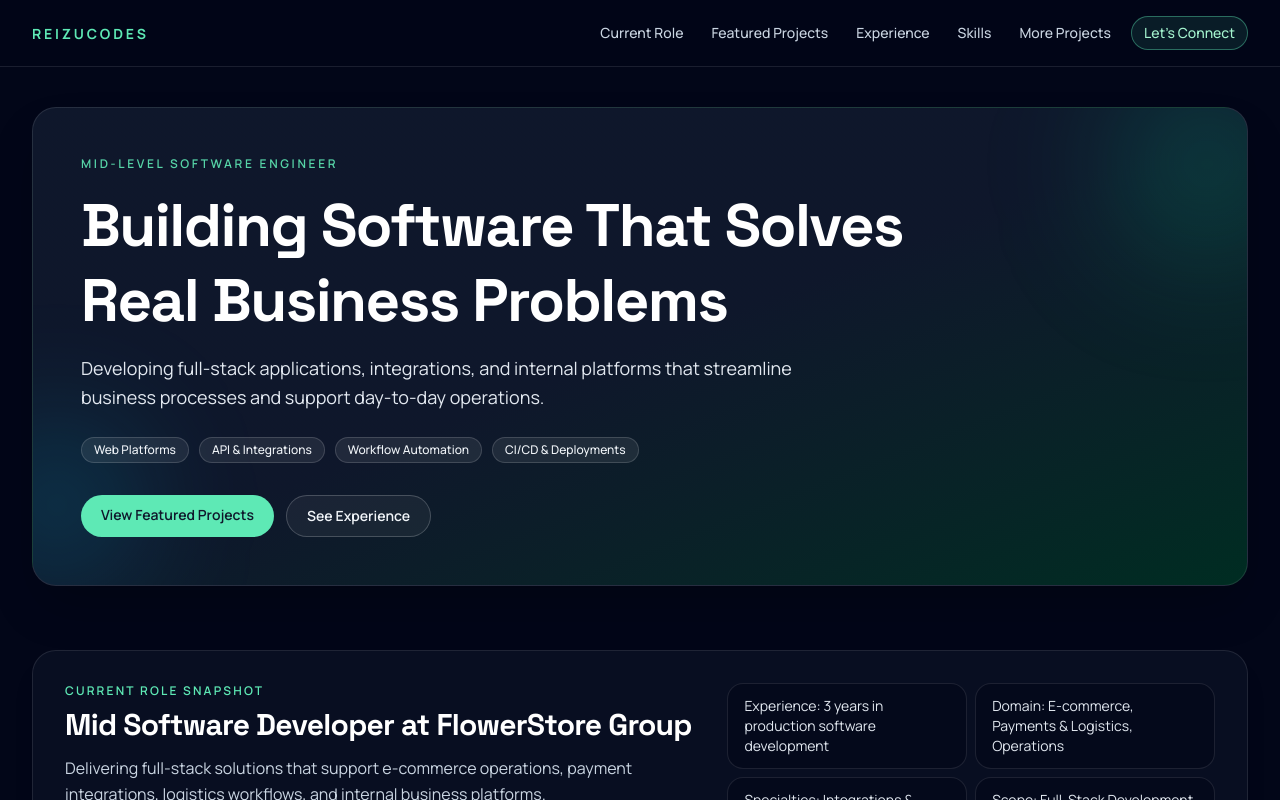
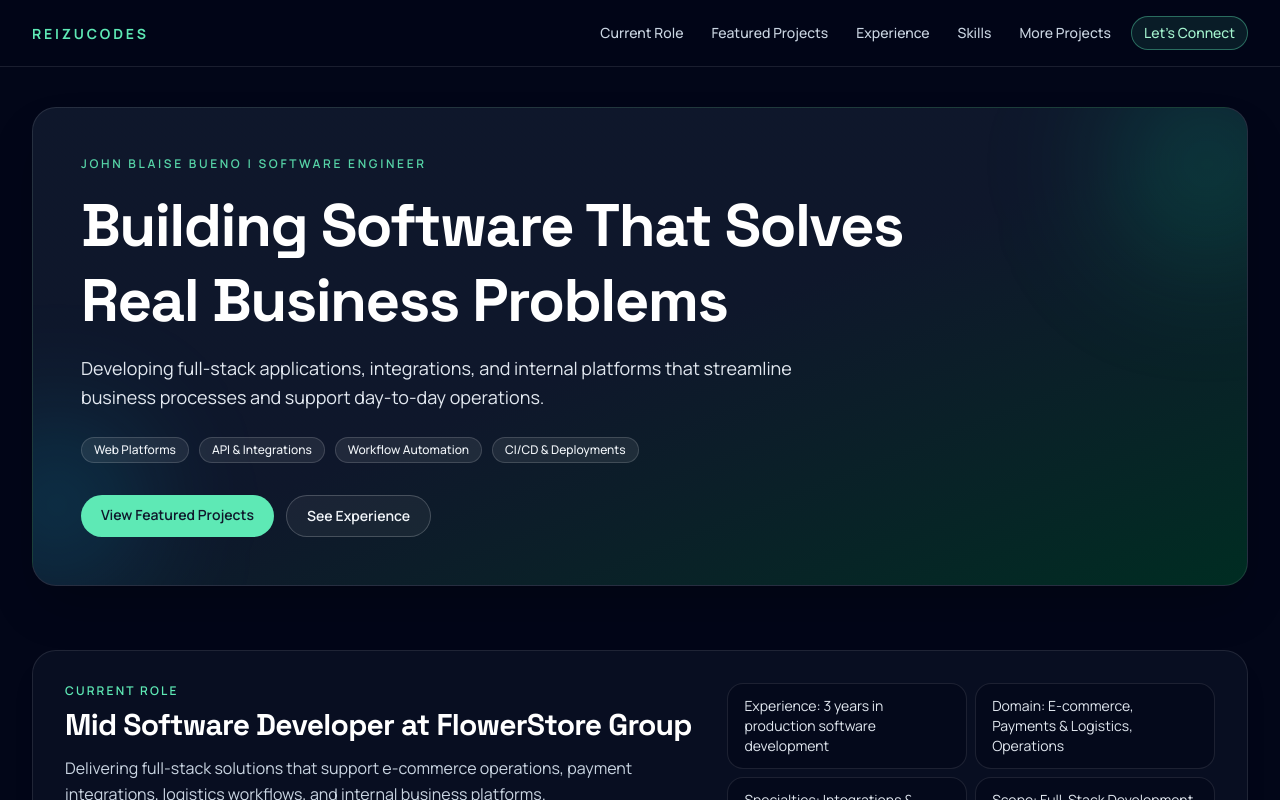
Before and after one commit to reizucodes/portfolio-html, a Vue app: page / in a window 1280 px wide. Shown: the top 800 px of the page. Built offline with nearby package versions, Linux system fonts and the light colour scheme.

Commit message:
chore: fix headline

```diff
--- a/src/data/content.ts
+++ b/src/data/content.ts
@@ -8,7 +8,7 @@
 } from '../types/content';
 
 export const heroContent: HeroContent = {
-  eyebrow: 'Mid-Level Software Engineer',
+  eyebrow: 'John Blaise Bueno | Software Engineer',
   headline: 'Building Software That Solves Real Business Problems',
   supportingLine:
     'Developing full-stack applications, integrations, and internal platforms that streamline business processes and support day-to-day operations.',
@@ -25,7 +25,7 @@
 };
 
 export const currentRoleSnapshot: CurrentRoleSnapshot = {
-  eyebrow: 'Current Role Snapshot',
+  eyebrow: 'Current Role',
   title: 'Mid Software Developer at FlowerStore Group',
   summary:
     'Delivering full-stack solutions that support e-commerce operations, payment integrations, logistics workflows, and internal business platforms.',
```
